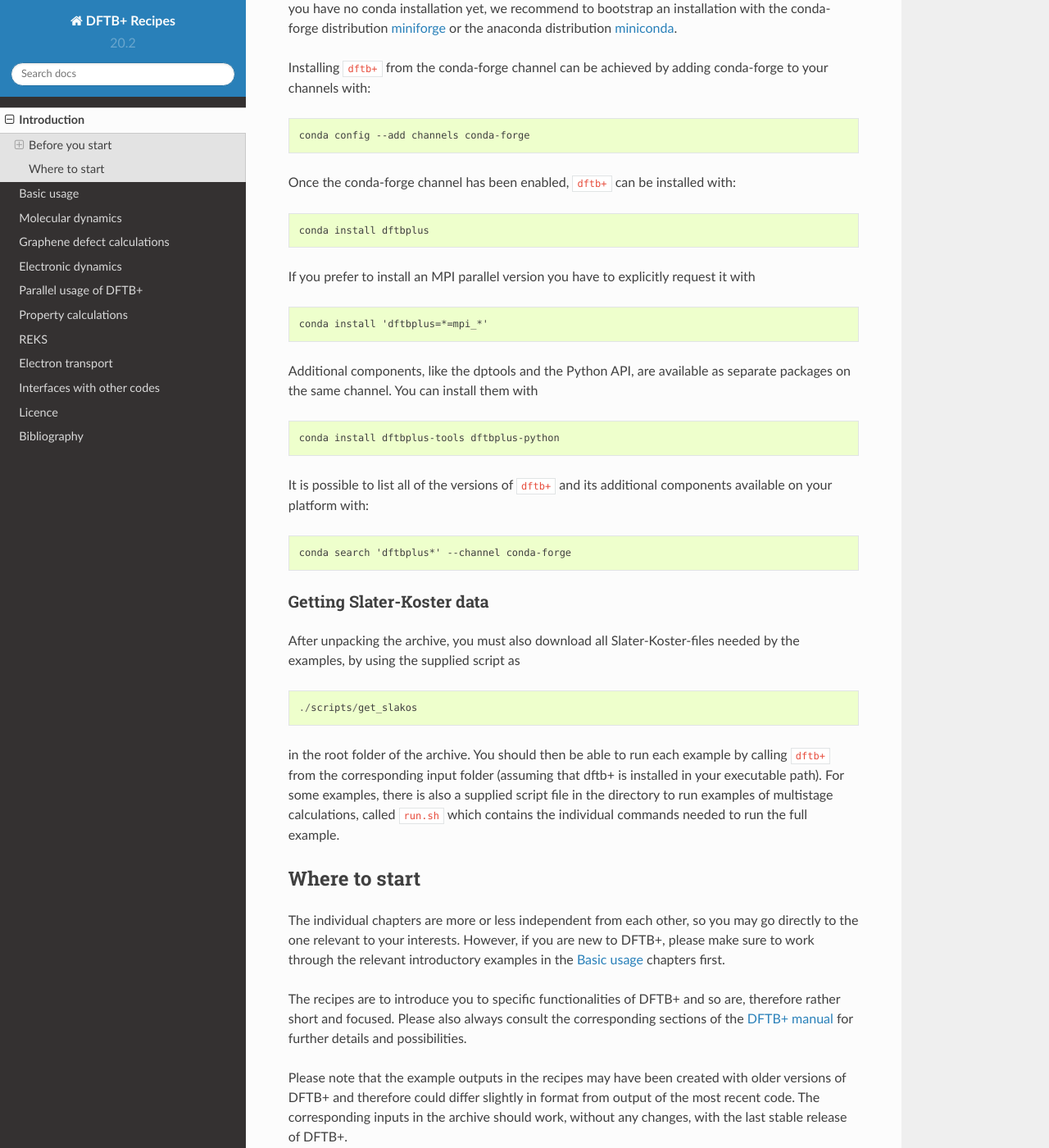
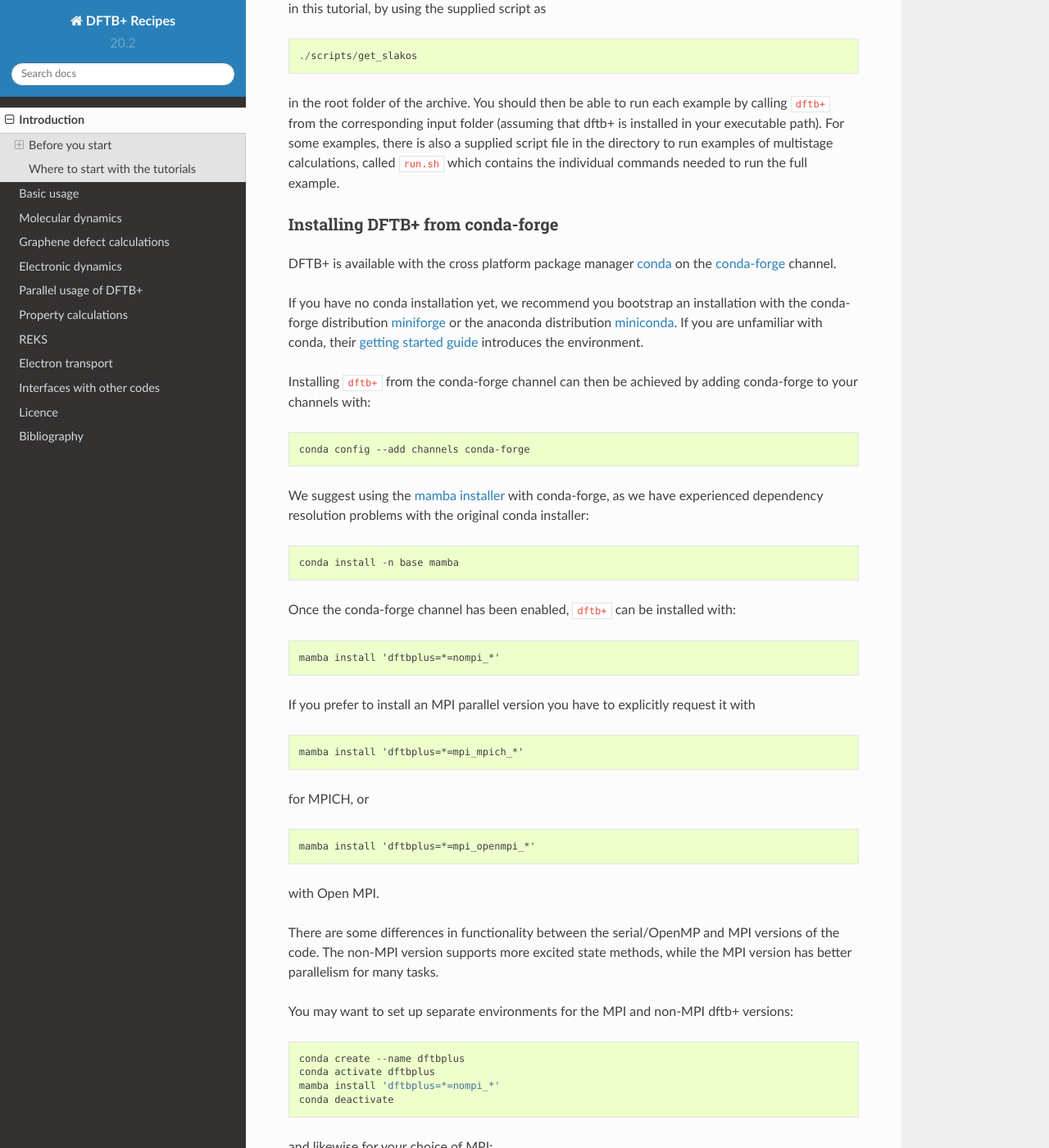
Before and after one commit to dftbplus/recipes, a Sphinx documentation site: the page built from docs/introduction.rst, in a window 1280 px wide and 1400 px high, scrolled down 675 px. Shown: the whole window at 82% size. Built offline with Sphinx 7.4.7 and the Read the Docs theme 2.0.0, drawn with Linux system fonts in a browser that asks for light colours; some of the changed text lies outside the part shown.

Commit message:
Update conda info and slightly reorder
Putting the unpacking SK information after downloading the tar, then
the conda(mamba) info.

```diff
--- a/docs/introduction.rst
+++ b/docs/introduction.rst
@@ -36,49 +36,12 @@
 `recipes/basics/firstcalc/`]).
 
 
-Installing from conda-forge
-~~~~~~~~~~~~~~~~~~~~~~~~~~~
-
-DFTB+ is available with the cross platform package manager `conda <https://en.wikipedia.org/wiki/Conda_(package_manager)>`_ on the `conda-forge <https://conda-forge.org>`_ channel.
-If you have no conda installation yet, we recommend to bootstrap an installation with the conda-forge distribution `miniforge <https://github.com/conda-forge/miniforge/releases/latest>`_ or the anaconda distribution `miniconda <https://docs.conda.io/en/latest/miniconda.html>`_.
-
-Installing ``dftb+`` from the conda-forge channel can be achieved by adding conda-forge to your channels with:
-
-.. code-block:: none
-
-   conda config --add channels conda-forge
-
-Once the conda-forge channel has been enabled, ``dftb+`` can be installed with:
-
-.. code-block:: none
-
-   conda install dftbplus
-
-If you prefer to install an MPI parallel version you have to explicitly request it with
-
-.. code-block:: none
-
-   conda install 'dftbplus=*=mpi_*'
-
-Additional components, like the dptools and the Python API, are available as separate packages on the same channel.
-You can install them with
-
-.. code-block:: none
-
-   conda install dftbplus-tools dftbplus-python
-
-It is possible to list all of the versions of ``dftb+`` and its additional components available on your platform with:
-
-.. code-block:: none
-
-   conda search 'dftbplus*' --channel conda-forge
-
-
 Getting Slater-Koster data
 ~~~~~~~~~~~~~~~~~~~~~~~~~~
 
-After unpacking the archive, you must also download all Slater-Koster-files
-needed by the examples, by using the supplied script as ::
+After unpacking the archive, you must also download all
+Slater-Koster-files needed by the examples in this tutorial, by using
+the supplied script as ::
 
   ./scripts/get_slakos
 
@@ -91,21 +54,113 @@
 
 
 
-Where to start
-==============
+Installing DFTB+ from conda-forge
+~~~~~~~~~~~~~~~~~~~~~~~~~~~~~~~~~
 
-The individual chapters are more or less independent from each other, so you may
-go directly to the one relevant to your interests. However, if you are new to
-DFTB+, please make sure to work through the relevant introductory examples in
-the :ref:`sec-basics` chapters first.
+DFTB+ is available with the cross platform package manager `conda
+<https://en.wikipedia.org/wiki/Conda_(package_manager)>`_ on the
+`conda-forge <https://conda-forge.org>`_ channel.
 
-The recipes are to introduce you to specific functionalities of DFTB+ and so
-are, therefore rather short and focused. Please also always consult the
-corresponding sections of the `DFTB+ manual
+If you have no conda installation yet, we recommend you bootstrap an
+installation with the conda-forge distribution `miniforge
+<https://github.com/conda-forge/miniforge/releases/latest>`_ or the
+anaconda distribution `miniconda
+<https://docs.conda.io/en/latest/miniconda.html>`_. If you are
+unfamiliar with conda, their `getting started guide
+<https://docs.conda.io/projects/conda/en/latest/user-guide/getting-started.html>`_
+introduces the environment.
+
+Installing ``dftb+`` from the conda-forge channel can then be achieved
+by adding conda-forge to your channels with:
+
+.. code-block:: none
+
+   conda config --add channels conda-forge
+
+We suggest using the `mamba installer
+<https://mamba.readthedocs.io/>`_ with conda-forge, as we have
+experienced dependency resolution problems with the original conda
+installer::
+
+  conda install -n base mamba
+
+Once the conda-forge channel has been enabled, ``dftb+`` can be
+installed with:
+
+.. code-block:: none
+
+   mamba install 'dftbplus=*=nompi_*'
+
+If you prefer to install an MPI parallel version you have to
+explicitly request it with
+
+.. code-block:: none
+
+   mamba install 'dftbplus=*=mpi_mpich_*'
+
+for MPICH, or
+
+.. code-block:: none
+
+   mamba install 'dftbplus=*=mpi_openmpi_*'
+
+with Open MPI.
+
+There are some differences in functionality between the serial/OpenMP
+and MPI versions of the code. The non-MPI version supports more
+excited state methods, while the MPI version has better parallelism
+for many tasks.
+
+You may want to set up separate environments for the MPI and non-MPI
+dftb+ versions::
+
+  conda create --name dftbplus
+  conda activate dftbplus
+  mamba install 'dftbplus=*=nompi_*'
+  conda deactivate
+
+and likewise for your choice of MPI::
+
+  conda create -n dftbplusMPI
+  mamba install -n dftbplusMPI 'dftbplus=*=mpi_openmpi_*'
+
+Then list available environments::
+
+  conda info --envs
+
+Additional components like the dptools and the Python API, are
+available as separate packages on the same channel. You can install
+them with
+
+.. code-block:: none
+
+   mamba install dftbplus-tools dftbplus-python
+
+It is possible to list all of the versions of ``dftb+`` and its
+additional components that are available on your platform with:
+
+.. code-block:: none
+
+   mamba search 'dftbplus*' --channel conda-forge
+
+
+Where to start with the tutorials
+=================================
+
+The individual chapters of this document are more or less independent
+from each other, so you may go directly to the relevant one for your
+interests. However, if you are new to DFTB+, please make sure to work
+through the relevant introductory examples in the :ref:`sec-basics`
+chapters first.
+
+The recipes are to introduce you to specific functionalities of DFTB+
+and so are therefore rather short and focused. Please also always
+consult the corresponding sections of the `DFTB+ manual
 <http://www.dftbplus.org/fileadmin/DFTBPLUS/public/dftbplus/latest/manual.pdf>`_
 for further details and possibilities.
 
-Please note that the example outputs in the recipes may have been created with
-older versions of DFTB+ and therefore could differ slightly in format from
-output of the most recent code. The corresponding inputs in the archive should
-work, without any changes, with the last stable release of DFTB+.
+Please note that the example outputs in the recipes may have been
+created with older versions of DFTB+ and therefore could differ
+slightly in format from output of the most recent code. The
+corresponding inputs in the archive should work, without any changes,
+with the last stable release of DFTB+.
```
